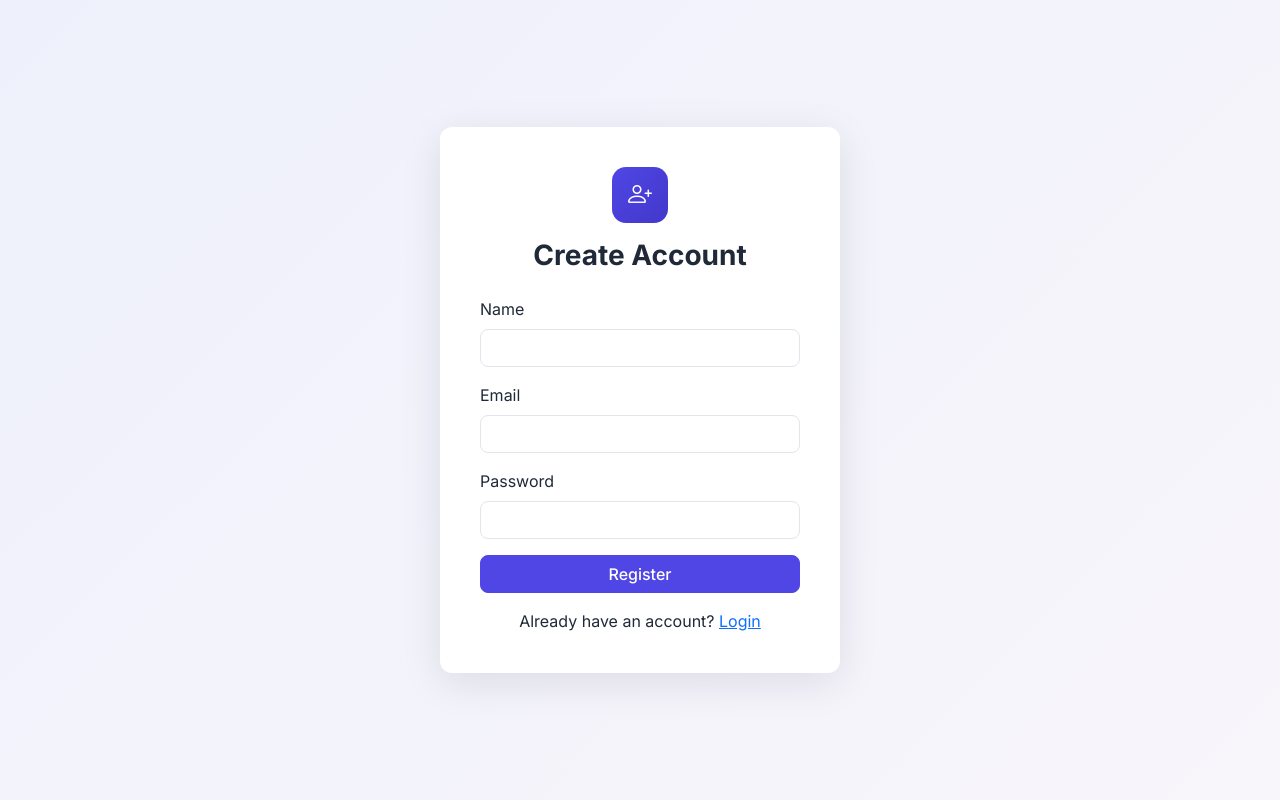
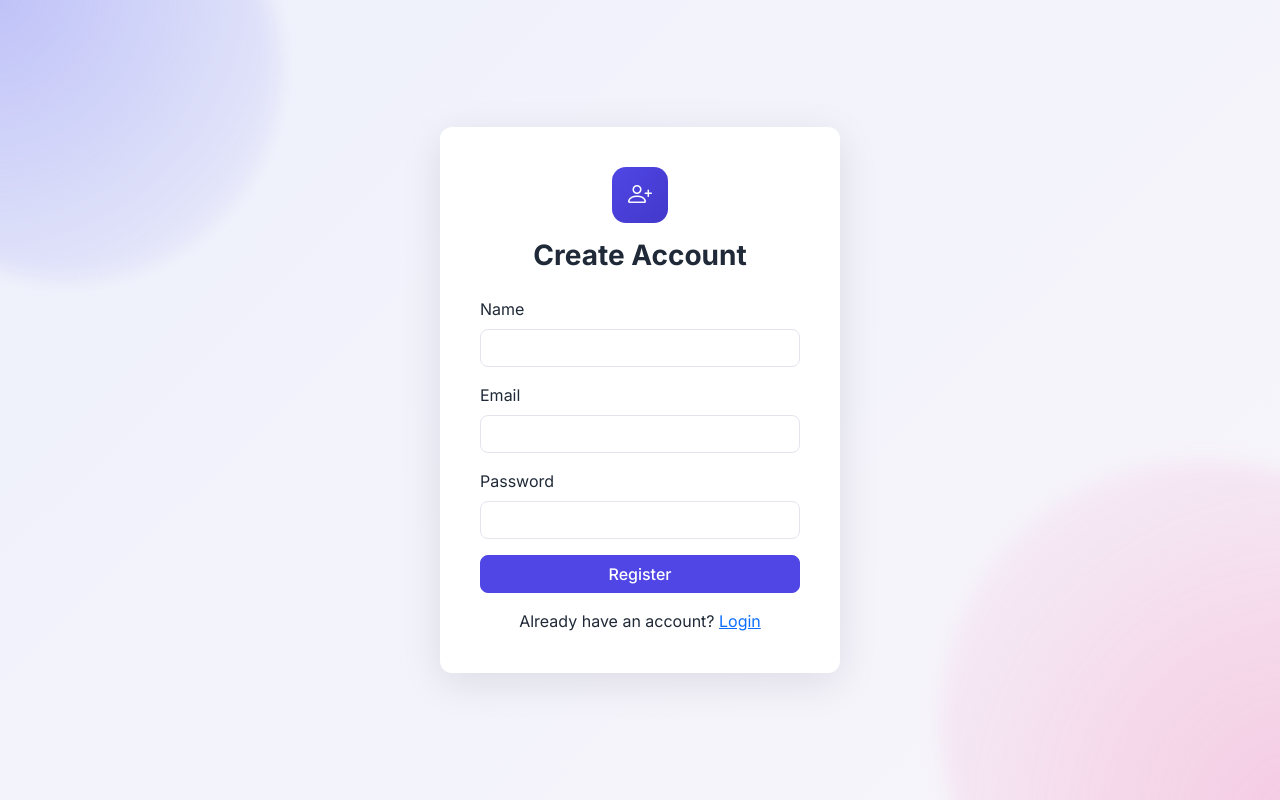
Before and after one commit to namngarg/smart-helpdesk-ticket-system, a PHP site: page /auth/register.php in a window 1280 px wide. Run offline with PHP 8.4, Linux system fonts and the light colour scheme.

Commit message:
Add decorative background shapes to login/register pages
Fills the empty space around the auth card with soft blurred
radial-gradient blobs instead of flat background.

Co-Authored-By: Claude Sonnet 5 <noreply@anthropic.com>

```diff
--- a/assets/css/style.css
+++ b/assets/css/style.css
@@ -103,14 +103,43 @@ h3, h4, h5 {
 }
 
 .auth-wrapper {
+    position: relative;
     min-height: 100vh;
     display: flex;
     align-items: center;
     justify-content: center;
+    overflow: hidden;
     background: linear-gradient(135deg, #eef1fb, #f8f5fb);
 }
 
+.auth-wrapper::before,
+.auth-wrapper::after {
+    content: '';
+    position: absolute;
+    border-radius: 50%;
+    filter: blur(10px);
+    z-index: 0;
+}
+
+.auth-wrapper::before {
+    width: 420px;
+    height: 420px;
+    top: -140px;
+    left: -140px;
+    background: radial-gradient(circle at 30% 30%, rgba(99, 102, 241, 0.35), rgba(99, 102, 241, 0));
+}
+
+.auth-wrapper::after {
+    width: 520px;
+    height: 520px;
+    bottom: -180px;
+    right: -180px;
+    background: radial-gradient(circle at 70% 70%, rgba(236, 72, 153, 0.25), rgba(236, 72, 153, 0));
+}
+
 .auth-card {
+    position: relative;
+    z-index: 1;
     width: 100%;
     max-width: 400px;
     background: var(--card-bg);
```
